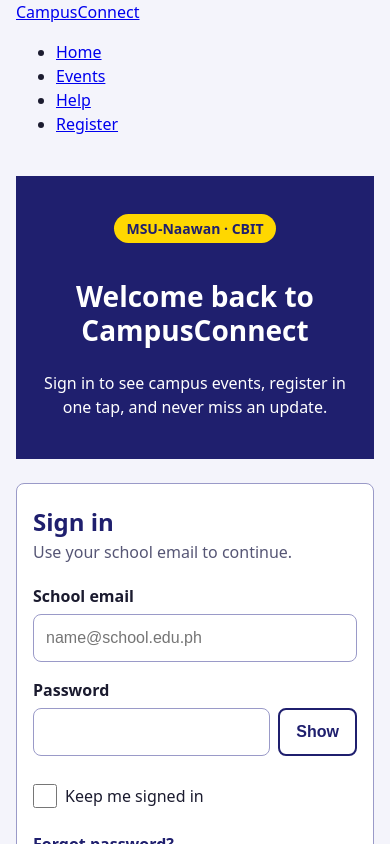
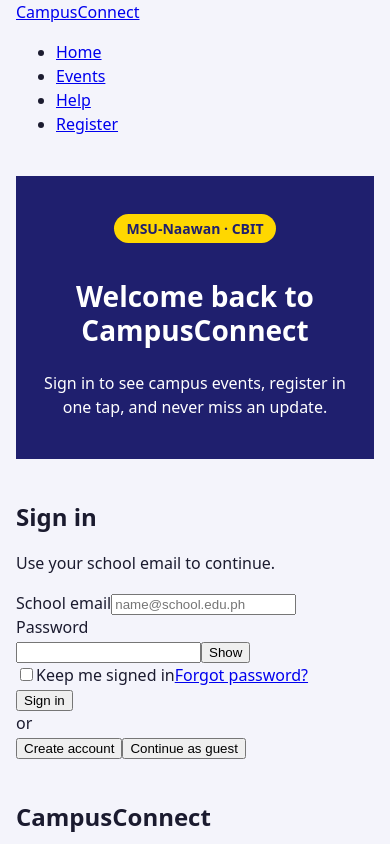
Before and after one commit to merryjenpacanut/ccc181-week10-group3, a React (Vite) app: page / in a window 390 px wide. Shown: the top 844 px of the page. Built offline with nearby package versions, Linux system fonts and the light colour scheme.

Commit message:
Revert "form: mobile-first login card and form styles (Member 3)"

```diff
--- a/src/styles/form.css
+++ b/src/styles/form.css
@@ -88,222 +88,3 @@
 /* ---- 4. 1280px and up ------------------------------------------------
    Nothing new here: .container (Member 1) keeps the content centered.
    -------------------------------------------------------------------- */
-
-   /* CARD */
-.login-card {
-  width: 100%;
-  background: var(--surface);
-  border: 1px solid var(--border);
-  border-radius: var(--radius);
-  padding: 1.5rem 1rem;
-}
-
-.login-card__title {
-  margin: 0 0 0.25rem;
-  font-size: 1.5rem;
-  color: var(--navy);
-}
-
-.login-card__subtitle {
-  margin: 0 0 1.25rem;
-  color: var(--muted);
-}
-
-/* FORM (Flexbox column) */
-.login-form {
-  display: flex;
-  flex-direction: column;
-  gap: 1rem;
-}
-
-.form-field {
-  display: flex;
-  flex-direction: column;
-  gap: 0.375rem;
-}
-
-.form-field label {
-  font-weight: 600;
-}
-
-.form-field input {
-  width: 100%;
-  min-width: 0;
-  min-height: 48px;
-  padding: 0.75rem;
-  font-size: 1rem;
-  border: 1px solid var(--border);
-  border-radius: var(--radius);
-}
-
-.form-field input:focus-visible {
-  outline: 3px solid var(--gold);
-  outline-offset: 2px;
-}
-
-.password-row {
-  display: flex;
-  gap: 0.5rem;
-}
-
-.password-row input {
-  flex: 1;
-}
-
-.form-error {
-  margin: 0;
-  font-size: 0.875rem;
-  color: var(--error);
-}
-
-.form-success {
-  margin: 0;
-  padding: 0.75rem;
-  color: var(--success);
-  background: #e7f6ec;
-  border-radius: var(--radius);
-  overflow-wrap: anywhere;
-}
-
-/* OPTIONS ROW (stacked on phone) */
-.form-options {
-  display: flex;
-  flex-direction: column;
-}
-
-.checkbox {
-  display: flex;
-  align-items: center;
-  gap: 0.5rem;
-  min-height: 48px;
-}
-
-.checkbox input {
-  width: 1.5rem;
-  height: 1.5rem;
-  margin: 0;
-}
-
-.link {
-  display: inline-flex;
-  align-items: center;
-  min-height: 48px;
-  color: var(--navy);
-  font-weight: 700;
-}
-
-.link:hover,
-.link:focus-visible {
-  color: var(--navy-hover);
-  text-decoration: underline;
-}
-
-.link:focus-visible {
-  outline: 3px solid var(--gold);
-  outline-offset: 2px;
-}
-
-/* BUTTONS */
-.btn {
-  display: inline-flex;
-  align-items: center;
-  justify-content: center;
-  min-height: 48px;
-  padding: 0 1rem;
-  font-size: 1rem;
-  font-weight: 700;
-  text-align: center;
-  border: 2px solid var(--navy);
-  border-radius: var(--radius);
-  cursor: pointer;
-}
-
-.btn:focus-visible {
-  outline: 3px solid var(--gold);
-  outline-offset: 2px;
-}
-
-.btn--primary {
-  width: 100%;
-  color: #ffffff;
-  background: var(--navy);
-}
-
-.btn--primary:hover,
-.btn--primary:focus-visible {
-  background: var(--navy-hover);
-}
-
-.btn--secondary {
-  width: 100%;
-  color: var(--navy);
-  background: #ffffff;
-}
-
-.btn--secondary:hover,
-.btn--secondary:focus-visible {
-  background: #e8e8f7;
-}
-
-.toggle-password {
-  min-width: 4.5rem;
-  color: var(--navy);
-  background: #ffffff;
-}
-
-.toggle-password:hover,
-.toggle-password:focus-visible {
-  background: #e8e8f7;
-}
-
-/* DIVIDER AND ALTERNATIVE ACTIONS */
-.login-card__divider {
-  display: flex;
-  align-items: center;
-  gap: 0.75rem;
-  margin: 1.25rem 0;
-  color: var(--muted);
-}
-
-.login-card__divider::before,
-.login-card__divider::after {
-  content: '';
-  flex: 1;
-  height: 1px;
-  background: var(--border);
-}
-
-.alt-actions {
-  display: flex;
-  flex-direction: column;
-  gap: 0.5rem;
-}
-
-
-@media (min-width: 768px) {
-  .login-card {
-    max-width: 32rem;
-    margin-inline: auto;
-    padding: 2rem;
-  }
-
-  .form-options {
-    flex-direction: row;
-    justify-content: space-between;
-    align-items: center;
-  }
-
-  .alt-actions {
-    flex-direction: row;
-  }
-}
-
-@media (min-width: 1024px) {
-  .login-card {
-    padding: 2.5rem;
-  }
-
-  .login-card__title {
-    font-size: 1.75rem;
-  }
-}
```
